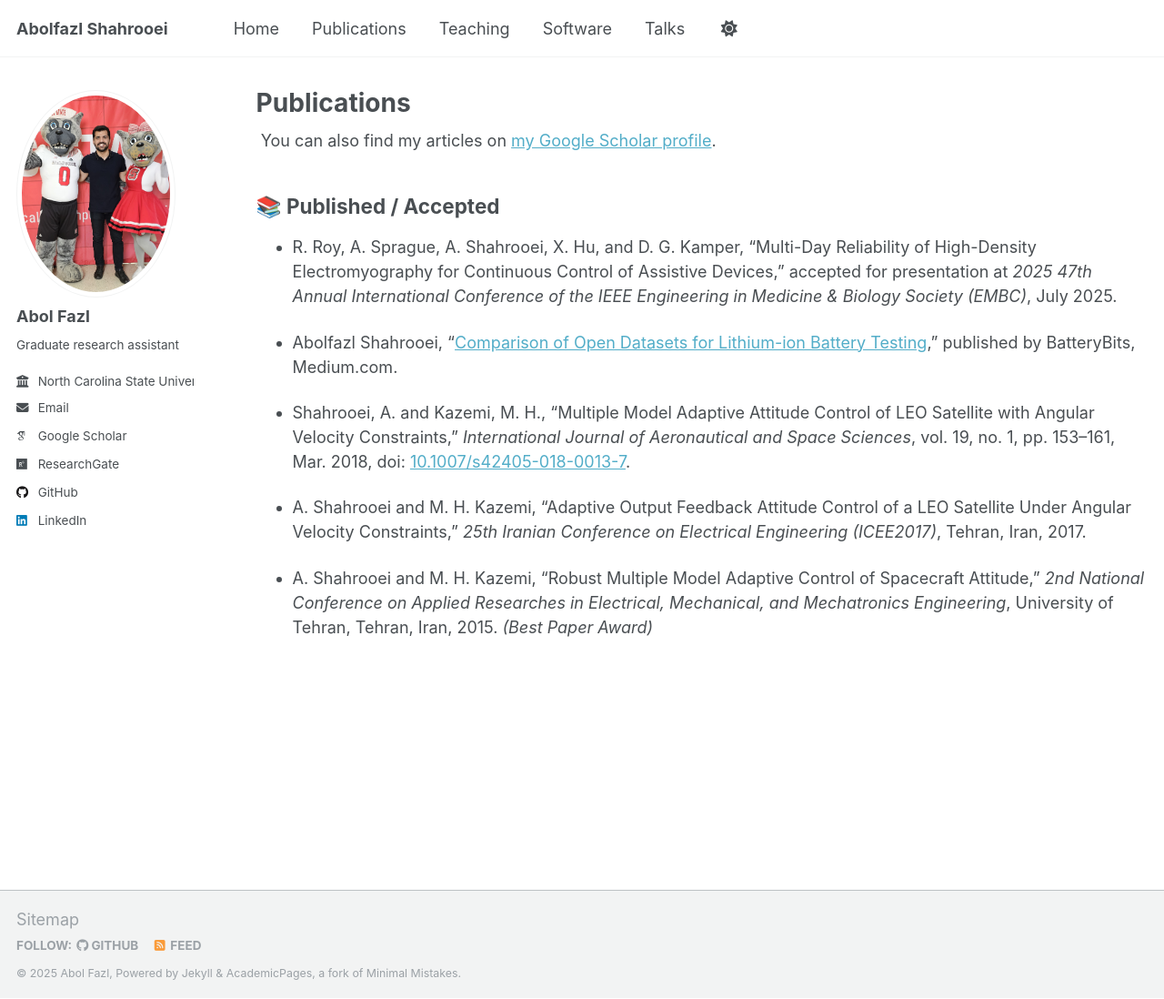
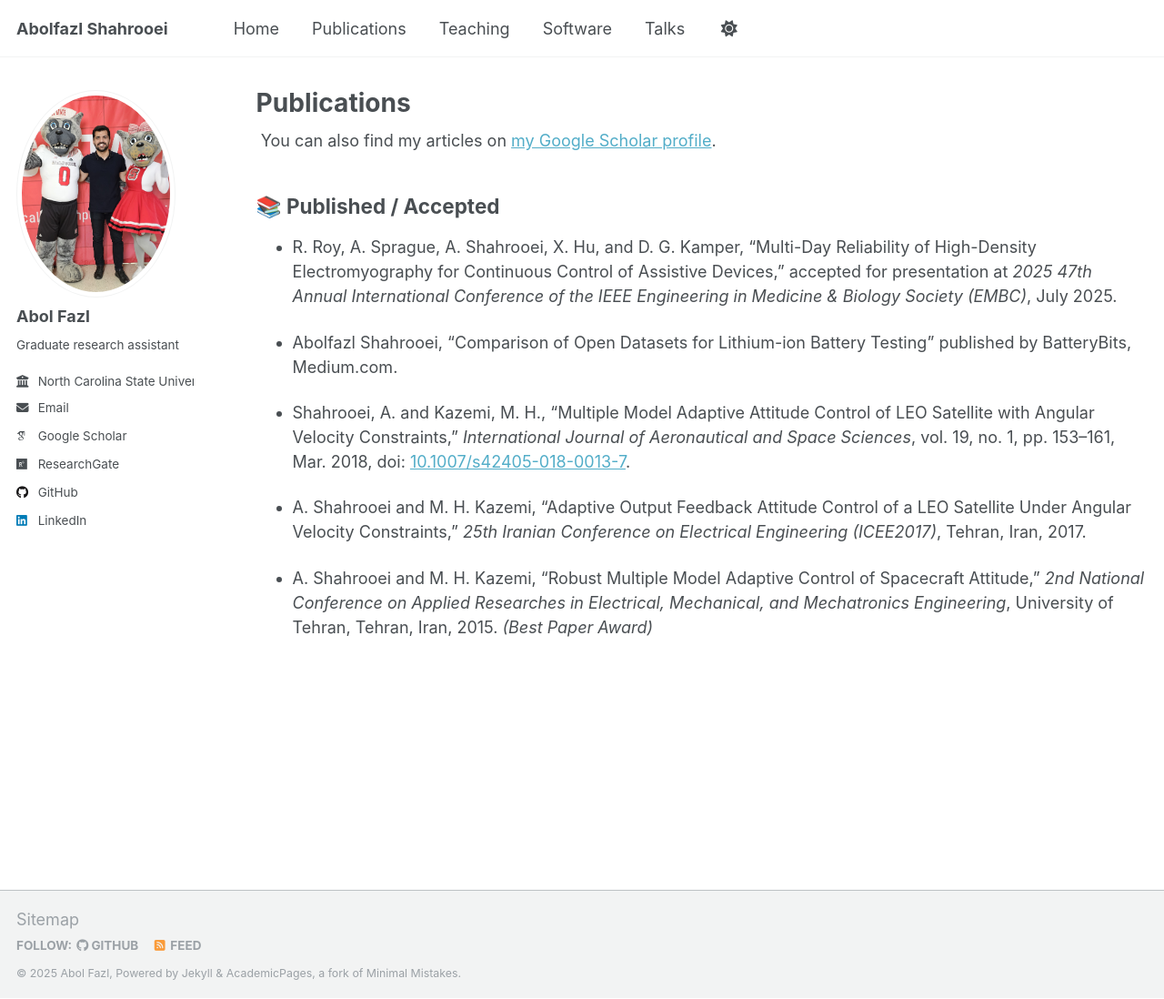
Before and after one commit to a-shahroo/a-shahroo.github.io, a Jekyll site: the page built from _pages/publications.md, in a window 1280 px wide and 1098 px high. Shown: the whole window at 91% size. Built offline with Jekyll 4.4.1, drawn with Linux system fonts in a browser that asks for light colours; some web fonts are replaced; part of the change alters nothing that is shown.

```diff
--- a/_pages/publications.md
+++ b/_pages/publications.md
@@ -23,7 +23,7 @@ author_profile: true
 
 - R. Roy, A. Sprague, A. Shahrooei, X. Hu, and D. G. Kamper, “Multi-Day Reliability of High-Density Electromyography for Continuous Control of Assistive Devices,” accepted for presentation at *2025 47th Annual International Conference of the IEEE Engineering in Medicine & Biology Society (EMBC)*, July 2025.
 
-- Abolfazl Shahrooei, “[Comparison of Open Datasets for Lithium-ion Battery Testing](https://medium.com/batterybits/comparison-of-open-datasets-for-lithium-ion-battery-testing-8ff173ec9cb8),” published by BatteryBits, Medium.com.
+- Abolfazl Shahrooei, “Comparison of Open Datasets for Lithium-ion Battery Testing” published by BatteryBits, Medium.com.
 
 - Shahrooei, A. and Kazemi, M. H., “Multiple Model Adaptive Attitude Control of LEO Satellite with Angular Velocity Constraints,” *International Journal of Aeronautical and Space Sciences*, vol. 19, no. 1, pp. 153–161, Mar. 2018, doi: [10.1007/s42405-018-0013-7](https://doi.org/10.1007/s42405-018-0013-7).
 
```
